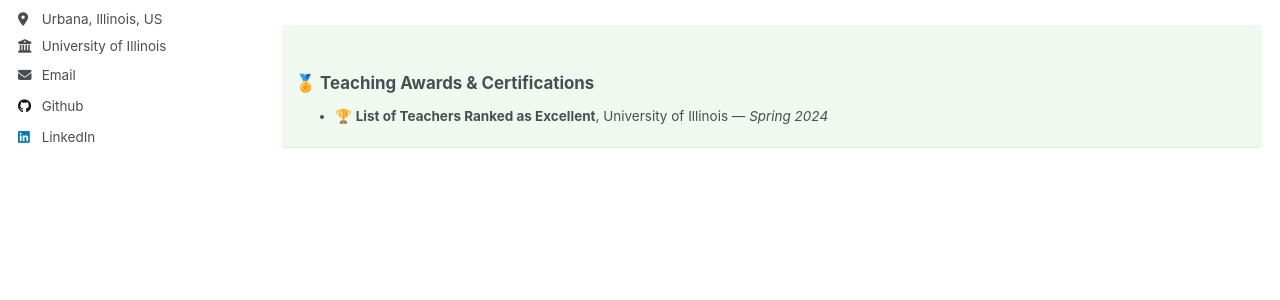
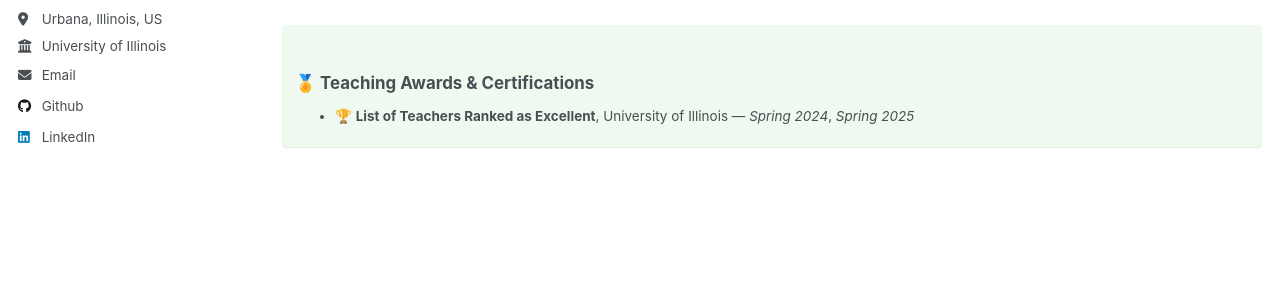
Before and after one commit to xiaohanwang1997/xiaohanwang1997.github.io, a Jekyll site: the page built from _teaching/2014-spring-teaching-1.md, in a window 1280 px wide and 900 px high, scrolled down 1214 px. Shown: the part 336-636 px from the top of the window. Built offline with Jekyll 4.4.1, drawn with Linux system fonts in a browser that asks for light colours.

Commit message:
Update 2014-spring-teaching-1.md

```diff
--- a/_teaching/2014-spring-teaching-1.md
+++ b/_teaching/2014-spring-teaching-1.md
@@ -70,6 +70,6 @@ redirect_from:
 
 ## 🏅 Teaching Awards & Certifications
 
-- 🏆 **List of Teachers Ranked as Excellent**, University of Illinois — *Spring 2024*
+- 🏆 **List of Teachers Ranked as Excellent**, University of Illinois — *Spring 2024*, *Spring 2025*
 
 </div>
```
